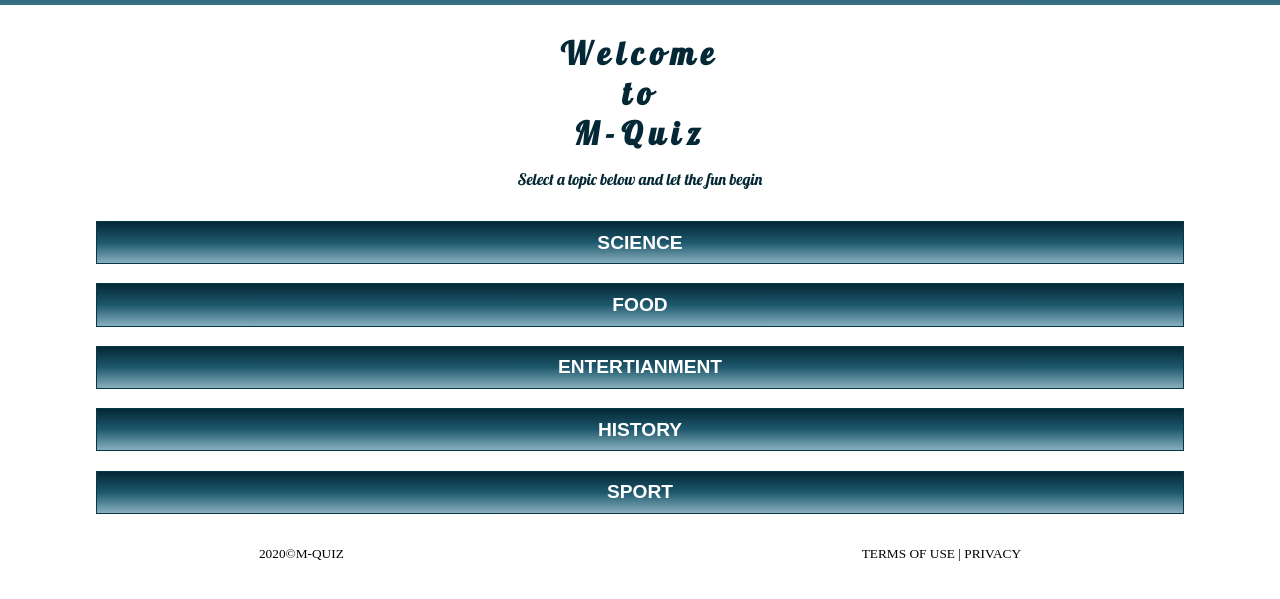
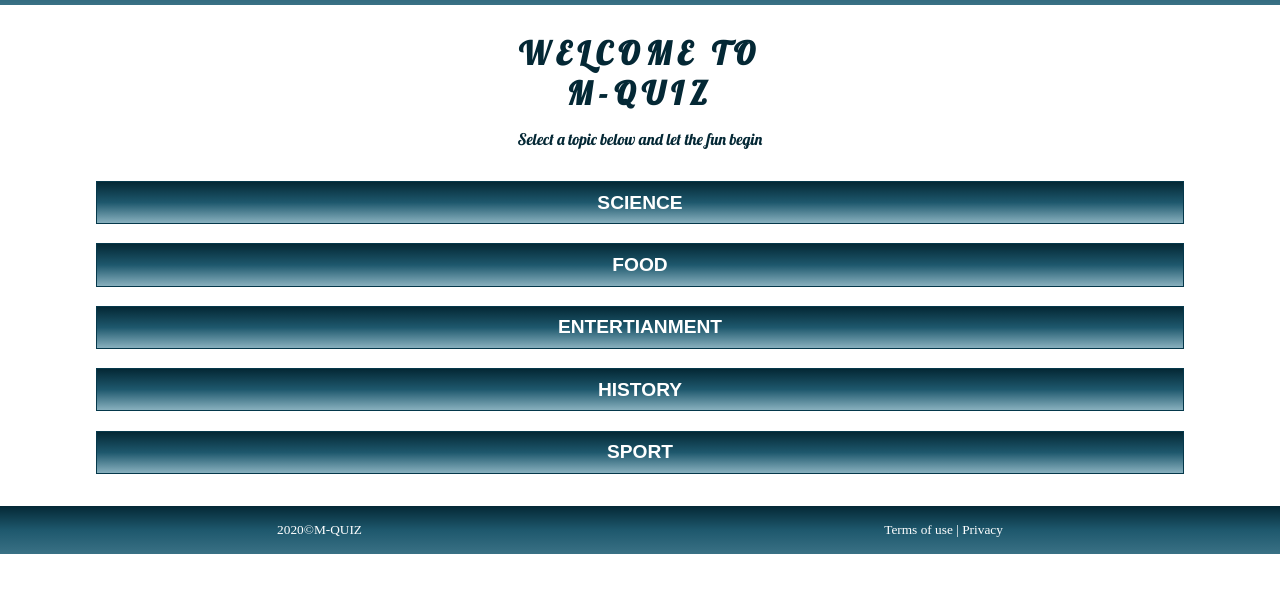
Before and after one commit to ndzalamabasa/quiz, a plain HTML site: page index.html in a window 1280 px wide. Shown: the part 45-644 px from the top of the page. Drawn offline with Linux system fonts and the light colour scheme.

Commit message:
footer tweak

```diff
--- a/index.html
+++ b/index.html
@@ -19,7 +19,7 @@
 <!--Main window container-->
     <main class="main-contents">
         <div class="heading">
-            <h1>Welcome <br> to <br>M-Quiz</h1>
+            <h1>Welcome to <br>M-Quiz</h1>
             <p>Select a topic below and let the fun begin</p>
         </div>
 
@@ -38,7 +38,7 @@
 
     <footer>
         <small>2020&copy;M-QUIZ</small>
-        <small>TERMS OF USE | PRIVACY</small>
+        <small>Terms of use | Privacy</small>
     </footer>
 
 </body>
--- a/style.css
+++ b/style.css
@@ -38,7 +38,8 @@ a{
  }
  .main-contents{
      width: 90vw;
-     margin: 4.875em auto 1em;
+     margin: 4.875em auto 2em;
+     position: relative;
  }
 
  .main-contents .heading{
@@ -47,6 +48,7 @@ a{
      font-family: 'Lobster', cursive;
  }
  .main-contents .heading h1{
+     text-transform: uppercase;
      margin-bottom: .5em;
      letter-spacing: .2em;
  }
@@ -161,7 +163,13 @@ a{
 }
 
 footer{
+    position: relative;
     display: flex;
     justify-content: space-around;
-    padding-bottom: .5em;
+    align-content: center;
+    padding: 1em;
+    color: white;
+
+    background: linear-gradient(#042835, #1e586d,#3a7185);
+
 }
```
